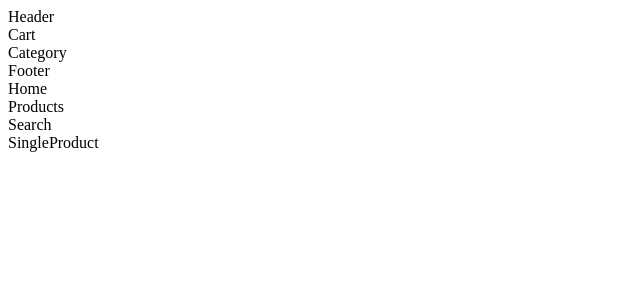
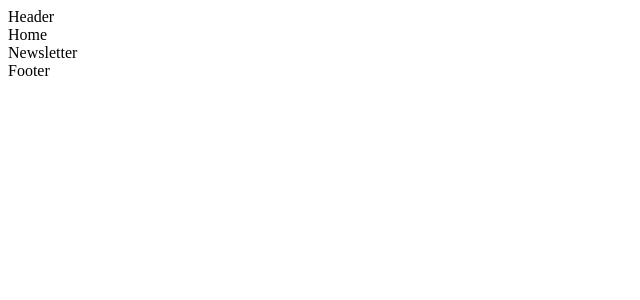
Before and after one commit to rjtprasad/Listen-Zone, a React (Create React App) app in the folder client/: page / in a window 1280 px wide. Shown: the top 300 px of the page, without its empty margins (0-640 px from the left). Built offline with nearby package versions, Linux system fonts and the light colour scheme.

Commit message:
router setup

```diff
--- a/client/package.json
+++ b/client/package.json
@@ -6,8 +6,11 @@
     "@testing-library/jest-dom": "^5.17.0",
     "@testing-library/react": "^13.4.0",
     "@testing-library/user-event": "^13.5.0",
+    "axios": "^1.7.2",
     "react": "^18.3.1",
     "react-dom": "^18.3.1",
+    "react-icons": "^5.2.1",
+    "react-router-dom": "^6.23.1",
     "react-scripts": "5.0.1",
     "sass": "^1.77.4",
     "web-vitals": "^2.1.4"
--- a/client/src/App.js
+++ b/client/src/App.js
@@ -1,17 +1,35 @@
-import { Header, Cart, Category, Footer, Home, Products, Search, SingleProduct } from './components';
+import { createBrowserRouter, createRoutesFromElements, Route, Outlet, RouterProvider } from 'react-router-dom';
+import { Header, Cart, Category, Footer, Newsletter, Home, Products, Search, SingleProduct } from './components';
+
 
 function App() {
+  const Layout = () => {
+    return(
+      <div className='App'>
+        <Header/>
+          <Outlet />
+        <Newsletter/>
+        <Footer/>
+      </div>
+    )
+  }
+
+  const router = createBrowserRouter(
+    createRoutesFromElements(
+      <Route path='/' element={<Layout/>}>
+        <Route path='/' element={<Home/>} />
+        <Route path='/category/:id' element={<Category/>} />
+        <Route path='/product/:id' element={<SingleProduct/>} />
+        <Route path='/products/:id' element={<Products/>} />
+      </Route>
+
+    )
+  )
+
   return (
-    <div className="App">
-      <Header />
-      <Cart />
-      <Category />
-      <Footer />
-      <Home />
-      <Products />
-      <Search />
-      <SingleProduct />
-    </div>
+    <>
+    <RouterProvider router={router} />
+    </>
   );
 }
 
--- a/client/src/components/index.js
+++ b/client/src/components/index.js
@@ -1,6 +1,7 @@
 export {default as Cart} from './Cart/Cart';
 export {default as Category} from './Category/Category';
 export {default as Footer} from './Footer/Footer';
+export {default as Newsletter} from './Footer/Newsletter/Newsletter'
 export {default as Header} from './Header/Header';
 export {default as Home} from './Home/Home';
 export {default as Products} from './Products/Products';
--- a/client/src/index.js
+++ b/client/src/index.js
@@ -1,11 +1,11 @@
 import React from 'react';
 import ReactDOM from 'react-dom/client';
+
+import App from './App';
 import './index.scss';
-import App from './App';
+
 
 const root = ReactDOM.createRoot(document.getElementById('root'));
 root.render(
-
     <App />
-
 );
```
Also changed, not shown: 1 other file (tests, documents, lock files or other folders).
